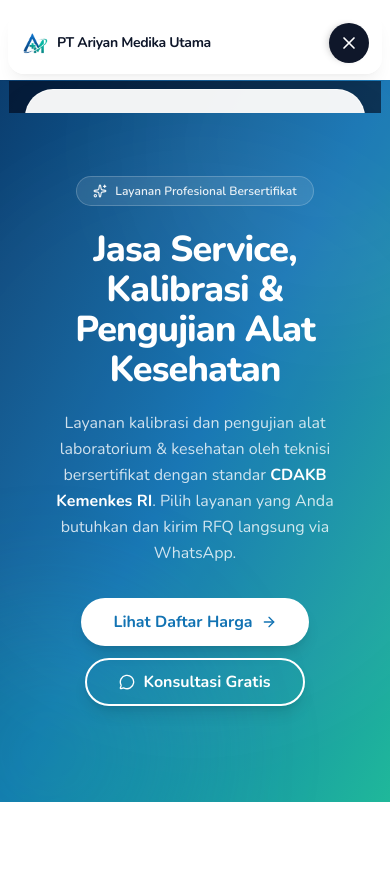
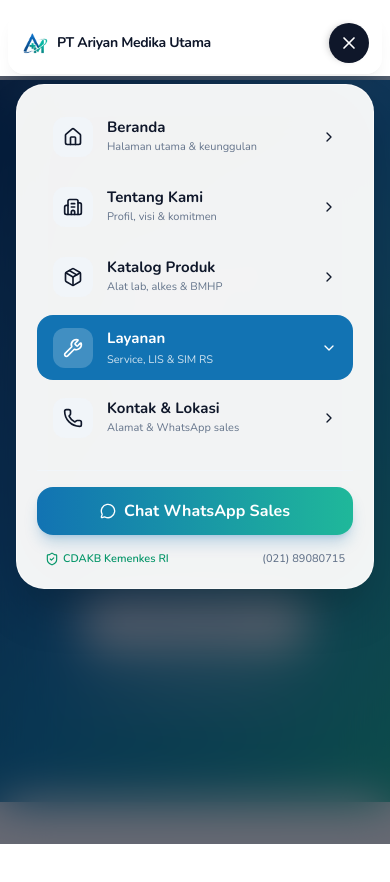
Before and after one commit to kisanax/ariyan-web, a Next.js app: page /services/service-kalibrasi in a window 390 px wide. Both pictures are taken after a click on the button 349 px from the left and 43 px from the top of the page. Shown: the top 882 px of the page. Built offline with nearby package versions, Linux system fonts and the light colour scheme.

Commit message:
fix: render mobile menu outside blurred header

```diff
--- a/components/MobileNav.tsx
+++ b/components/MobileNav.tsx
@@ -1,6 +1,7 @@
 "use client";
 
 import { useState, useEffect } from "react";
+import { createPortal } from "react-dom";
 import Link from "next/link";
 import { usePathname } from "next/navigation";
 import {
@@ -57,6 +58,7 @@
   }, [pathname]);
 
   return (
+    <>
     <div className="ml-2 shrink-0 lg:hidden">
       {/* ─── 1. Hamburger / Close Trigger Button ─── */}
       <button
@@ -72,26 +74,17 @@
       >
         {isOpen ? <X className="h-5 w-5" /> : <Menu className="h-5 w-5" />}
       </button>
+    </div>
 
       {/* ─── 2. Full-Screen Backdrop & Slide-Down Menu Overlay ─── */}
-      <div
-        className={cn(
-          "fixed inset-x-0 top-[68px] bottom-0 z-40 overflow-y-auto px-4 pt-2 pb-6 transition-all duration-300 ease-out flex flex-col justify-between",
-          isOpen
-            ? "opacity-100 pointer-events-auto bg-slate-950/60 backdrop-blur-xl"
-            : "opacity-0 pointer-events-none bg-transparent"
-        )}
+      {isOpen && createPortal(<div
+        className="fixed inset-x-0 bottom-0 top-[76px] z-[60] flex flex-col overflow-y-auto bg-slate-950/60 px-4 pb-6 pt-2 backdrop-blur-xl sm:top-[80px] lg:hidden"
         onClick={() => setIsOpen(false)}
       >
         {/* Menu Container Card */}
         <div
           onClick={(e) => e.stopPropagation()}
-          className={cn(
-            "w-full max-w-md mx-auto rounded-[28px] bg-white/95 backdrop-blur-2xl border border-white/60 p-5 shadow-2xl transition-all duration-300 ease-out",
-            isOpen
-              ? "translate-y-0 scale-100 opacity-100"
-              : "-translate-y-6 scale-95 opacity-0"
-          )}
+          className="mx-auto w-full max-w-md rounded-[28px] border border-white/60 bg-white/95 p-5 shadow-2xl backdrop-blur-2xl"
         >
           {/* Navigation Links */}
           <nav className="flex flex-col gap-1.5">
@@ -215,7 +208,7 @@
             </div>
           </div>
         </div>
-      </div>
-    </div>
+      </div>, document.body)}
+    </>
   );
 }
```
